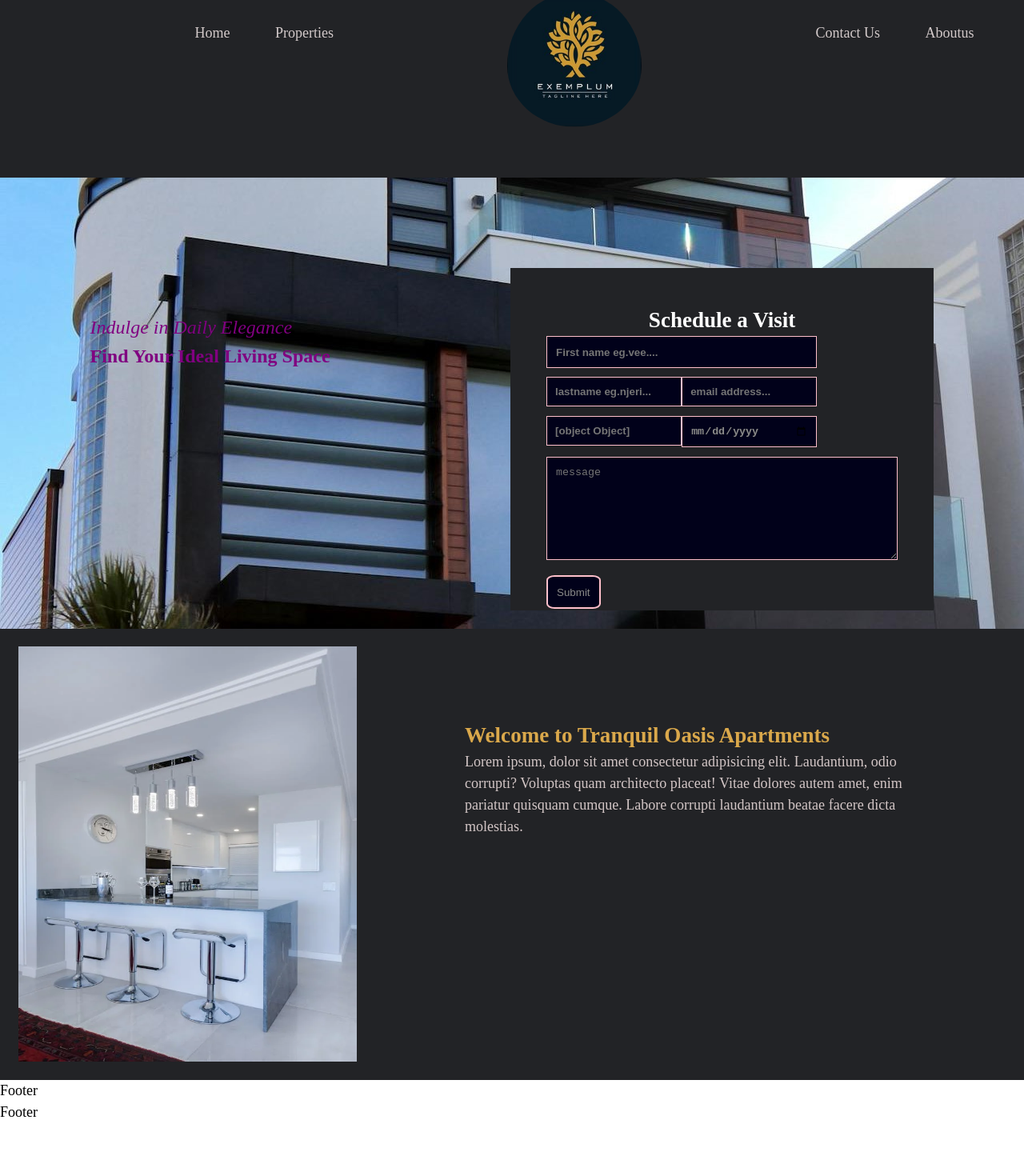
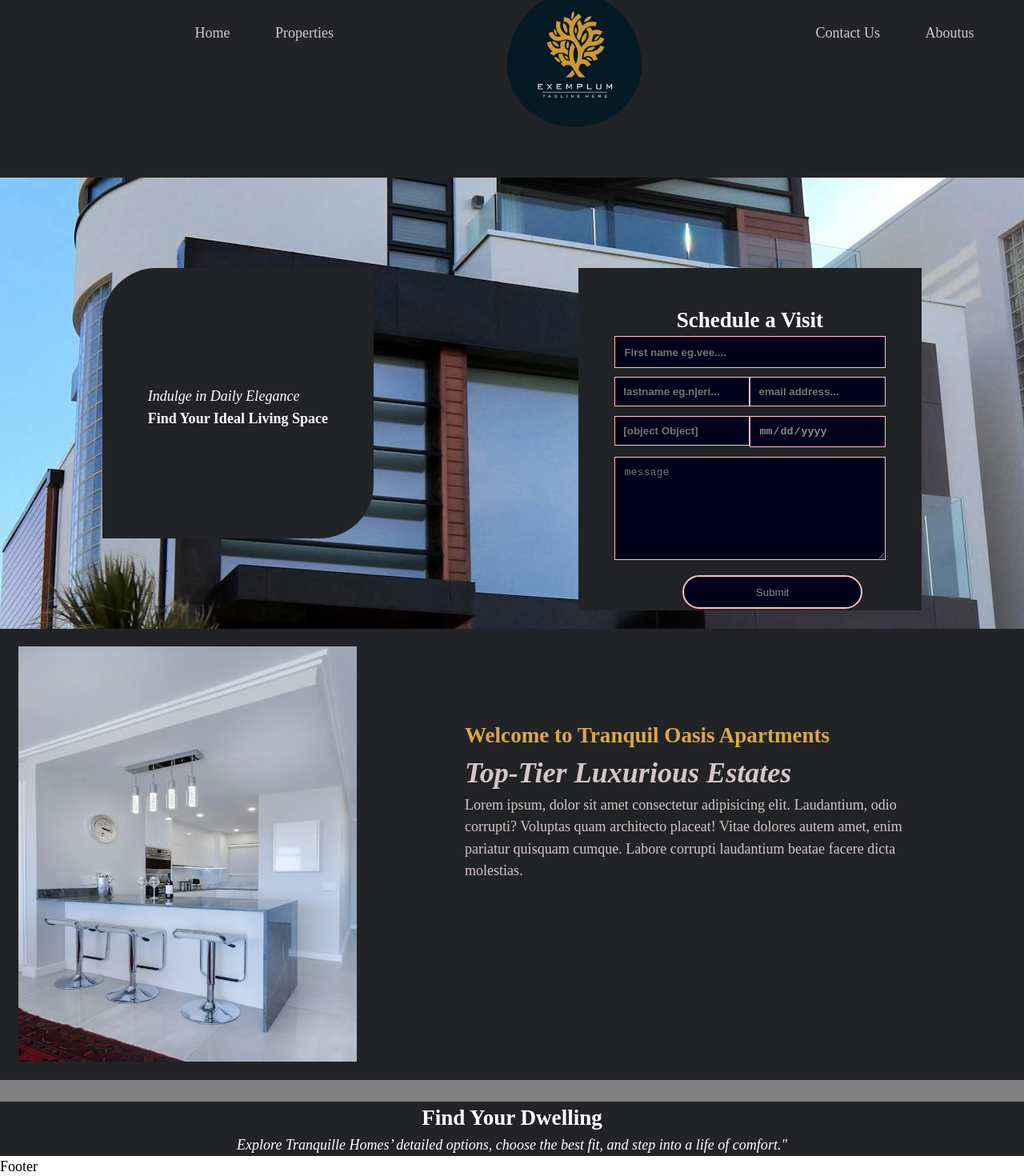
Before and after one commit to Viniek/Tranquil-Oasis-Apartments-1, a React (Vite) app: page /Home in a window 1280 px wide. Shown: the part 51-1521 px from the top of the page at 80% size. Before the commit the page ends 1455 px from the top, so only its background shows below. Built offline with nearby package versions, Linux system fonts and the light colour scheme.

Commit message:
work on our spacrs srction

```diff
--- a/src/pages/home/Hero.css
+++ b/src/pages/home/Hero.css
@@ -8,11 +8,11 @@
 }
 
 .hero p{
-    padding-top:25rem;
+    /* padding-top:25rem; */
     /* padding-left: 20rem; */
-    justify-content: center;
+    /* justify-content: center;
     font-size: x-large;
-    color:purple;
+    color:purple; */
 
 
 }
@@ -63,13 +63,46 @@ textarea{
     border:1px solid pink;
     color:#8b8b88;
     padding:1rem;
+    width:30rem;
+
 }
 button{
+    display: flex;
+    justify-content: center;
     background-color: rgb(1, 1, 26);
     color:#8b8b88;
     padding:1rem;
     border:2px pink solid;
-    border-radius: 15%;
+    border-radius: 25px;
+   margin-left: 25%;
+   width: 20rem;
+}
+
+.herocard{
+    background-color: #222326;
+    margin:10rem 0;
+    padding:5rem;
+    display:flex;
+    justify-content: center;
+    align-items: center;
+    color:white;
+    border-top-left-radius: 20%;
+    border-bottom-right-radius: 20%;
+
+}
+
+.herocard p{
+    padding-bottom: 14rem;
+}
+.formhero{
+    /* background-color: #222326;
+    border-top-right-radius: 20%;
+    border-bottom-left-radius: 20%;
+    margin-top: 3rem;
+    background-size: cover; */
+    /* margin-bottom: 3rem; */
+    /* padding:.0rem 4rem; */
+    /* height: 10rem; */
 }
 /* responsiveness */
 @media screen and (max-width:47.5625em){
--- a/src/pages/home/Hero.jsx
+++ b/src/pages/home/Hero.jsx
@@ -9,7 +9,11 @@ function Hero() {
     <div>
      <div className='hero'>
 
-    <p className='formhero'><i>Indulge in Daily Elegance</i><br/><b>Find Your Ideal Living Space</b></p>
+    <div className="herocard">
+    <p className='formhero'><i>Indulge in Daily Elegance</i><br/><b>
+      Find Your Ideal Living Space</b>
+    </p>
+    </div>
 
 
 <section className='schedule_a_visit'>
--- a/src/pages/home/Home.jsx
+++ b/src/pages/home/Home.jsx
@@ -1,6 +1,7 @@
 import Hero from "./Hero"
 import './Hero.css'
 import Welcome from "./Welcome"
+import Spaces from "./Spaces"
 
 
 export default function Home() {
@@ -8,6 +9,7 @@ export default function Home() {
     <>
     <Hero/>
     <Welcome/>
+    <Spaces />
   </>
   )
 }
--- /dev/null
+++ b/src/pages/home/Spaces.css
@@ -0,0 +1,18 @@
+.grey{
+    background-color: grey;
+    color:grey;
+}
+.spaces{
+    background-color: #222326;
+    color:white;
+display:flex;
+flex-direction: column;
+justify-content: center;
+align-items: center;
+}
+.spaces h2{
+    display: flex;
+    flex-direction: row;
+    align-items: center;
+    justify-content: center;
+}
--- /dev/null
+++ b/src/pages/home/Spaces.jsx
@@ -0,0 +1,15 @@
+import React from 'react'
+import './Spaces.css'
+
+function Spaces() {
+  return (
+    <>
+    <div className='grey'>ruubnm</div>
+    <div className='spaces'>
+        <p><h2>Find Your Dwelling</h2><i>Explore Tranquille Homes’ detailed options, choose the best fit, and step into a life of comfort."</i></p>
+    </div>
+    </>
+  )
+}
+
+export default Spaces
--- a/src/pages/home/Welcome.css
+++ b/src/pages/home/Welcome.css
@@ -10,6 +10,8 @@
    height:50rem;
    width:100%;
    padding: 2rem;
+   border:.1px #222326 ;
+
 
 }
 .welcome_paragraph{
--- a/src/pages/home/Welcome.jsx
+++ b/src/pages/home/Welcome.jsx
@@ -8,6 +8,7 @@ function Welcome() {
         <img src={welcome_image}/>
         <p className='welcome_paragraph'>
             <h2>Welcome to Tranquil Oasis Apartments</h2>
+            <h1><i>Top-Tier Luxurious Estates</i></h1>
             <p>
             Lorem ipsum, dolor sit amet consectetur adipisicing elit. Laudantium, odio corrupti?
             Voluptas quam architecto placeat! Vitae dolores autem amet, enim pariatur quisquam cumque.
```
